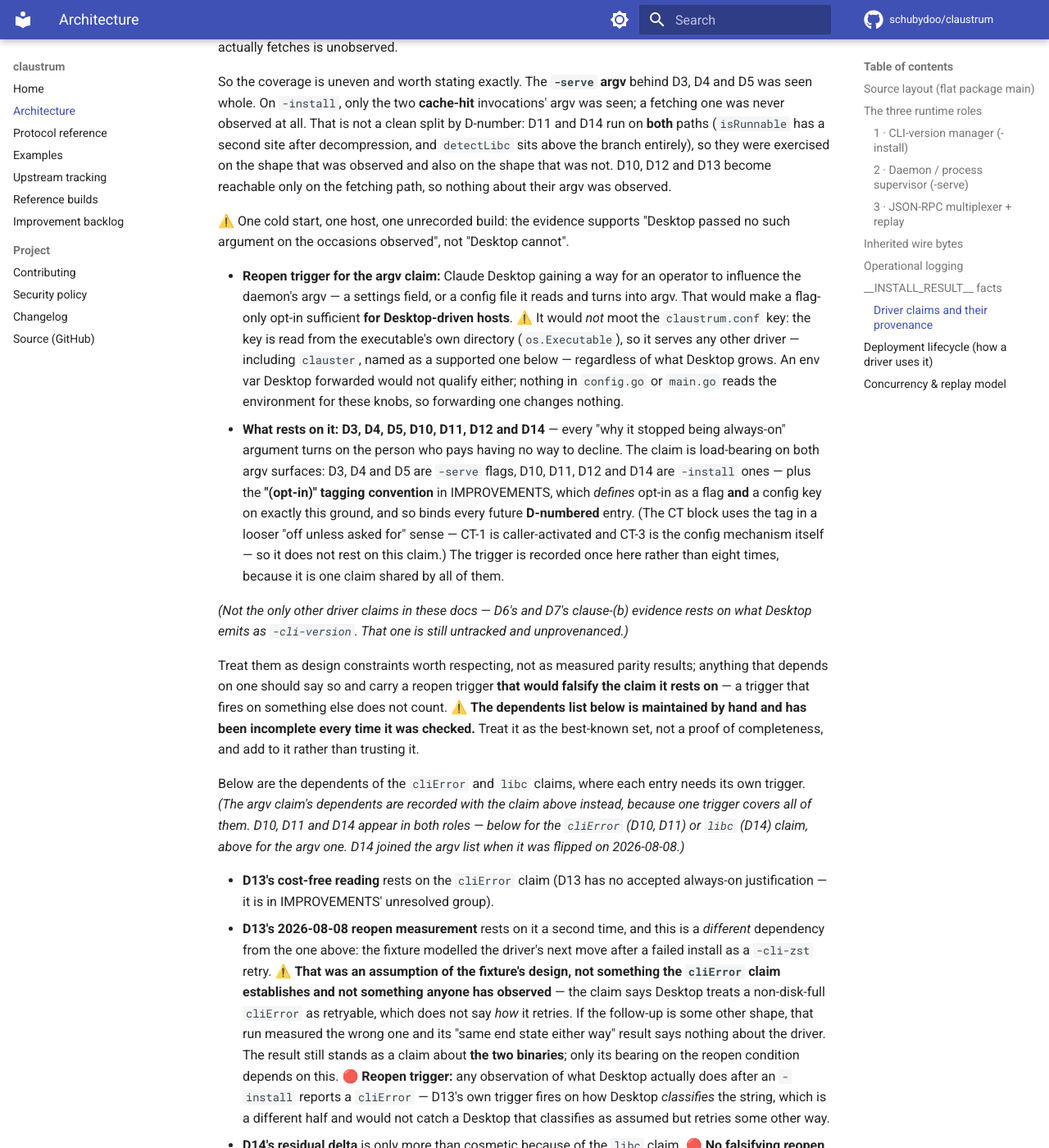
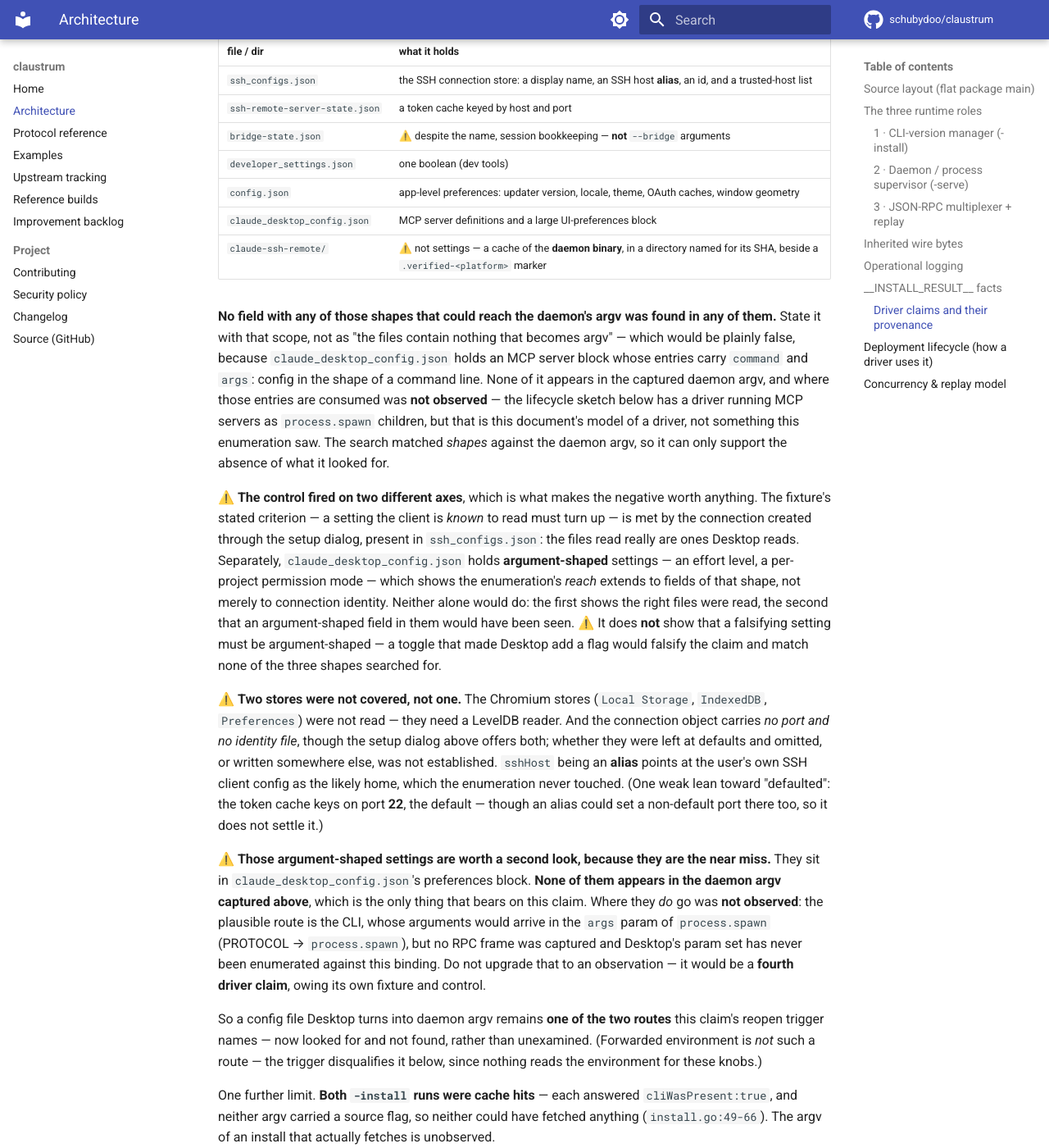
Before and after one commit to schubydoo/claustrum, an MkDocs documentation site: the page built from docs/ARCHITECTURE.md, in a window 1280 px wide and 1400 px high, scrolled down 7870 px. Shown: the whole window at 82% size. Built offline with MkDocs 1.6.1 and Material for MkDocs 9.7.7, drawn with Linux system fonts in a browser that asks for light colours; comment, search, counter and statistics services are not loaded; some of the changed text lies outside the part shown.

Commit message:
docs: enumerate Desktop's config files, the argv claim's last open route
"Desktop owns the argv" had two pieces of evidence and one route left that
could falsify it: a config file Desktop turns into daemon argv. That route has
now been checked. Desktop's userData settings files were read directly, looking
for the three argv shapes the capture makes checkable — a keep count, a cli
directory, a free-form arguments field. None was found.

The control fired on two axes, which is what makes the negative worth anything.
The connection created through the setup dialog is in ssh_configs.json, so the
files read really are ones Desktop reads. And claude_desktop_config.json holds
argument-shaped settings — an effort level, a per-project permission mode — so
the enumeration reaches that class, not only connection identity. Neither alone
would do.

Four limits ship with it, because the negative is narrower than it first looks:

- The search matched three shapes. A toggle that made Desktop ADD a flag would
  match none of them, even in a file that was read. Stated at all four sites,
  since "the control fired" is the clause that invites the upgrade.
- Two stores were not covered, not one: the Chromium stores, and the user's own
  SSH client config — the connection object carries no port and no identity
  file though the dialog offers both, and sshHost is an alias.
- claude_desktop_config.json holds an MCP block carrying command and args, so
  "the files contain nothing that becomes argv" would be plainly false. Where
  those entries are consumed was not observed.
- The enumeration was on a client reporting updaterLastSeenVersion 1.26832.0;
  the capture was the day before, the UI look earlier on an unrecorded build.

Values are described by shape throughout. No path, host, token or identifier
from the maintainer's client appears here.

Co-Authored-By: Claude Opus 5 <noreply@anthropic.com>

```diff
--- a/docs/ARCHITECTURE.md
+++ b/docs/ARCHITECTURE.md
@@ -239,7 +239,7 @@ proves nothing:
 |---|---|---|
 | `cliError` classification | two `-install` failures whose **messages** straddle the disk-full shape; observe **a retry of any shape** vs terminal report — the claim is about classification, so keying the discriminator to one retry shape would read a differently-shaped retry as a falsification | a genuine disk-full failure — the shape the claim is built on — observed as **terminal with an actionable code**, proving the terminal side is reachable at all |
 | `libc` build selection | a stub `ldd` printing a musl banner and **exiting 0**, with `/lib/ld-musl-*.so.*` absent or masked (otherwise the glob short-circuits and `ldd` never runs); then see which build the client fetches | point the client at an ordinary glibc host, where the daemon reports `glibc`, and confirm it fetches the **glibc** build — otherwise the musl arm cannot be told apart from the client's default. *(That the stub took effect is a precondition on the fixture, not the control.)* |
-| argv | the setup UI, **a capture of the argv Desktop actually passes**, and an enumeration of Desktop's own config files | a setting the client is *known* to read must turn up in the enumeration — otherwise a null result means the enumeration missed everything. ⚠️ UI and capture done (below); the enumeration is still unrun, and the UI half is one look at one unrecorded build |
+| argv | the setup UI, **a capture of the argv Desktop actually passes**, and an enumeration of Desktop's own config files | a setting the client is *known* to read must turn up in the enumeration — otherwise a null result means the enumeration missed everything. ⚠️ All three run (below); the control fired. Residual: the enumeration covered the JSON settings files, not the Chromium stores and not the user's own SSH client config; it matched only the three argument shapes, so a toggle making Desktop *add* a flag would not have matched even in a file that was read; and the UI half is one look at one unrecorded build |
 
 **Evidence for the argv claim, scoped to what was looked at:** the shipped client's
 "Add SSH connection" dialog offers *Name*, *SSH Host*, *SSH Port* and *Identity
@@ -278,12 +278,68 @@ a claim about which arguments appear, **not** about where their values came from
 `--cli-keep 3` is exactly the shape a settings field would fill, and the capture
 cannot tell a Desktop-computed value from an operator-edited one.
 
-Two further limits follow from that. Whether Desktop reads a config file of its own
-was **not enumerated**, and a config file it turns into argv is **one of the two
-routes** this claim's own reopen trigger names, so it would change the argv above
-without contradicting a single row. (Forwarded environment is *not* such a route —
-the trigger disqualifies it below, since nothing reads the environment for these
-knobs.) And **both `-install` runs were cache hits** — each answered
+**Enumerated 2026-08-09**, on a client whose `config.json` reports
+`updaterLastSeenVersion` 1.26832.0: these files in Desktop's `userData` directory
+were read directly, looking for anything that could reach the daemon's argv — a
+`keep` count, a cli directory, or a free-form arguments field.
+
+| file / dir | what it holds |
+|---|---|
+| `ssh_configs.json` | the SSH connection store: a display name, an SSH host **alias**, an id, and a trusted-host list |
+| `ssh-remote-server-state.json` | a token cache keyed by host and port |
+| `bridge-state.json` | ⚠️ despite the name, session bookkeeping — **not** `--bridge` arguments |
+| `developer_settings.json` | one boolean (dev tools) |
+| `config.json` | app-level preferences: updater version, locale, theme, OAuth caches, window geometry |
+| `claude_desktop_config.json` | MCP server definitions and a large UI-preferences block |
+| `claude-ssh-remote/` | ⚠️ not settings — a cache of the **daemon binary**, in a directory named for its SHA, beside a `.verified-<platform>` marker |
+
+**No field with any of those shapes that could reach the daemon's argv was found in
+any of them.** State it with that scope, not as "the files contain nothing that
+becomes argv" — which would be plainly false, because `claude_desktop_config.json`
+holds an MCP server block whose entries carry `command` and `args`: config in the
+shape of a command line. None of it appears in the captured daemon argv, and where
+those entries are consumed was **not observed** — the lifecycle sketch below has a
+driver running MCP servers as `process.spawn` children, but that is this document's
+model of a driver, not something this enumeration saw. The search matched *shapes*
+against the daemon argv, so it can only support the absence of what it looked for.
+
+⚠️ **The control fired on two different axes**, which is what makes the negative
+worth anything. The fixture's stated criterion — a setting the client is *known*
+to read must turn up — is met by the connection created through the setup dialog,
+present in `ssh_configs.json`: the files read really are ones Desktop reads.
+Separately, `claude_desktop_config.json` holds **argument-shaped** settings — an
+effort level, a per-project permission mode — which shows the enumeration's
+*reach* extends to fields of that shape, not merely to connection identity.
+Neither alone would do: the first shows the right files were read, the second that
+an argument-shaped field in them would have been seen. ⚠️ It does **not** show that
+a falsifying setting must be argument-shaped — a toggle that made Desktop add a
+flag would falsify the claim and match none of the three shapes searched for.
+
+⚠️ **Two stores were not covered, not one.** The Chromium stores (`Local Storage`,
+`IndexedDB`, `Preferences`) were not read — they need a LevelDB reader. And the
+connection object carries *no port and no identity file*, though the setup dialog
+above offers both; whether they were left at defaults and omitted, or written
+somewhere else, was not established. `sshHost` being an **alias** points at the
+user's own SSH client config as the likely home, which the enumeration never
+touched. (One weak lean toward "defaulted": the token cache keys on port **22**,
+the default — though an alias could set a non-default port there too, so it does
+not settle it.)
+
+⚠️ **Those argument-shaped settings are worth a second look, because they are the
+near miss.** They sit in `claude_desktop_config.json`'s preferences block. **None
+of them appears in the daemon argv captured above**, which is the only thing that
+bears on this claim. Where they *do* go was **not observed**: the plausible route is the
+CLI, whose arguments would arrive in the `args` param of `process.spawn` (PROTOCOL
+→ `process.spawn`), but no RPC frame was captured and Desktop's param set has never
+been enumerated against this binding. Do not upgrade that to an observation — it
+would be a **fourth driver claim**, owing its own fixture and control.
+
+So a config file Desktop turns into daemon argv remains **one of the two routes**
+this claim's reopen trigger names — now looked for and not found, rather than
+unexamined. (Forwarded environment is *not* such a route — the trigger disqualifies
+it below, since nothing reads the environment for these knobs.)
+
+One further limit. **Both `-install` runs were cache hits** — each answered
 `cliWasPresent:true`, and neither argv carried a source flag, so neither could
 have fetched anything (`install.go:49-66`). The argv of an install that actually
 fetches is unobserved.
@@ -297,8 +353,12 @@ exercised on the shape that was observed and also on the shape that was not. D10
 D12 and D13 become reachable only on the fetching path, so nothing about their
 argv was observed.
 
-⚠️ One cold start, one host, one unrecorded build: the evidence supports "Desktop
-passed no such argument on the occasions observed", not "Desktop cannot".
+⚠️ One cold start, one host: the evidence supports "Desktop passed no such argument
+on the occasions observed, and no setting of that shape was found in the files
+read", not "Desktop cannot". The enumeration was on a client reporting
+`updaterLastSeenVersion` 1.26832.0; the capture was the day before, on the same
+install; the UI look was earlier still, on an unrecorded build. ⚠️ That field is
+what the updater *last saw available*, which need not be the build that ran.
 
 - **Reopen trigger for the argv claim:** Claude Desktop gaining a way for an
   operator to influence the daemon's argv — a settings field, or a config file it
```
Also changed, not shown: CLAUDE.md (+12 -7 lines), docs/IMPROVEMENTS.md (+7 -3 lines), docs/PROTOCOL.md (+6 -4 lines).
